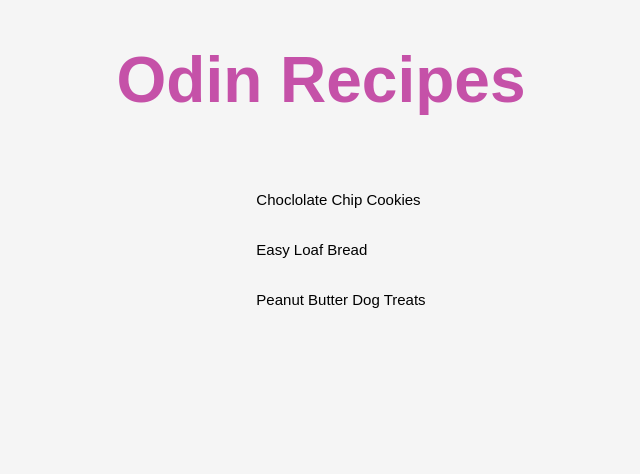
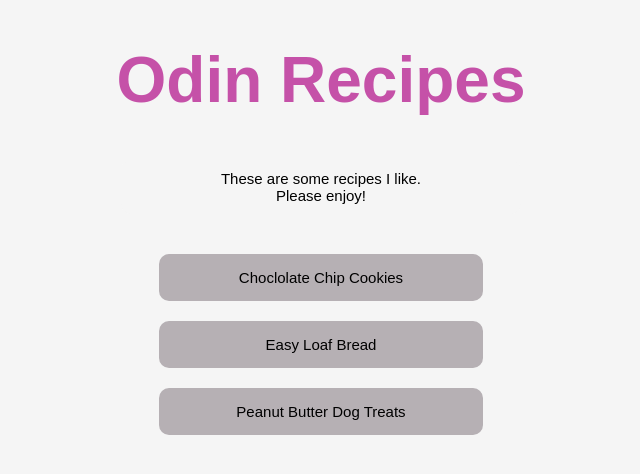
Before and after one commit to w3dd1e/odin-recipes, a plain HTML site: page index.html in a window 1280 px wide. Shown: the whole page, without its empty margins (319-959 px from the left). Drawn offline with Linux system fonts and the light colour scheme.

Commit message:
Add margin/padding; remove unused containers

```diff
--- a/index.html
+++ b/index.html
@@ -9,13 +9,13 @@
         <div class="headline">
             <h1>Odin Recipes</h1>
         </div>
+        <div class="about"><p>These are some recipes I like. <br> Please enjoy!</p></div>
 
-        <div class="container">
          <ul class="recipes-list">
                 <li><a href="recipes/cookies.html">Choclolate Chip Cookies</a></li>
                 <li><a href="recipes/bread.html">Easy Loaf Bread</a></li>
                 <li> <a href="recipes/treats.html">Peanut Butter Dog Treats</a></li>
          </ul>
-        </div>
+
     </body>
 </html>
--- a/style.css
+++ b/style.css
@@ -4,8 +4,9 @@
     font-size: 15px;
 }
 div.headline {
-    width: 50%;
+    width: auto;
     margin: auto;
+
 
 }
 
@@ -20,32 +21,31 @@ h1, h3 {
 
 h3{
     font-size: 20px;
-}
+    padding: 10px 20px;
 
-div.container {
-    width: 50%;
-    margin: auto;
-    text-align: center;
-    line-height: 2;
 }
 
 
+ul {
+    margin: 10px auto;
+    list-style: none;
+    width: 30%;
+    text-align: center;
+    padding: 20px;
 
-ul {
-
-    list-style: none;
-    display: inline-block;
-    text-align: left;
 
 }
 
 a:link, a:visited {
-    background-color: whitesmoke;
+    background-color: rgb(182, 176, 180);
     color: black;
-    padding: 10px 20px;
+    padding: 15px 20px;
     text-align: center;
     text-decoration: none;
     display: inline-block;
+    width: 75%;
+    margin: 10px;
+    border-radius: 10px;
   }
 
   a:hover, a:active {
@@ -53,10 +53,12 @@ a:link, a:visited {
     color: white;
   }
 
-ol {
-    line-height: 1;
-}
+  p{
 
-ol > li {
-    margin-top: 15px;
-}
+    padding: 10px;
+    width: 30%;
+    text-align: center;
+    margin: auto;
+    border-radius: 10px;
+
+  }
```
